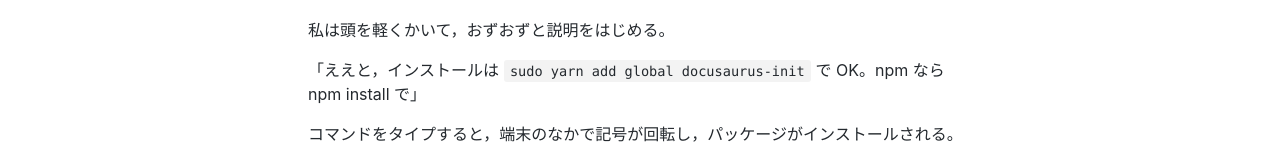
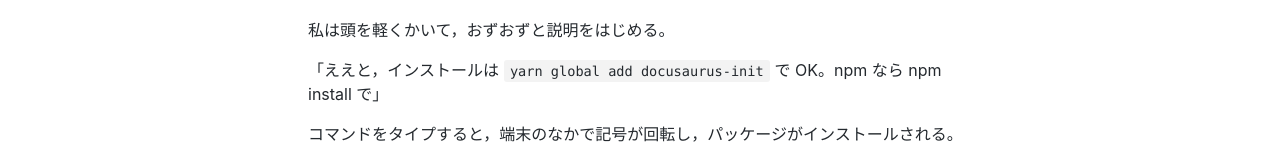
Before and after one commit to jamcha-aa/Docusaurus-Guide, a plain HTML site: page docs/02.html in a window 1280 px wide. Shown: the part 416-566 px from the top of the page. Drawn offline with nearby package versions, Linux system fonts and the light colour scheme; a script that the page names is missing.

Commit message:
Deploy website
Deploy website version based on 05fe4b95a175442cde861414def5272e7d168395

```diff
--- a/docs/02.html
+++ b/docs/02.html
@@ -36,7 +36,7 @@
 <p>「誰に許可を求めているんですか？」ThinkPad が問う。「構わん」早速 EeePC の助けが入った。これからこんな様子で進めていくことになるのだろうか。</p>
 <p>EeePC は私を支えるベテランアシスタントだ。<a href="https://jamcha-aa.github.io/EeePC/">『 EeePC と Emacs と○○と』</a>で復活して以来，スペックの低さを経験で補っている。一方の ThinkPad は<a href="https://jamcha-aa.github.io/Emacs-tutorial/">『 Emacs のチュートリアルをプレイ。』</a>で加わった，もう一台のアシスタントだ。EeePC ほどの経験はないが，あまりある性能でそれを補っている。</p>
 <p>私は頭を軽くかいて，おずおずと説明をはじめる。</p>
-<p>「ええと，インストールは <code>sudo yarn add global docusaurus-init</code> で OK。npm なら npm install で」</p>
+<p>「ええと，インストールは <code>yarn global add docusaurus-init</code> で OK。npm なら npm install で」</p>
 <p>コマンドをタイプすると，端末のなかで記号が回転し，パッケージがインストールされる。</p>
 <p>「今回は GitHub でドキュメントを公開する予定だから，GitHub のリポジトリを作っておきます」</p>
 <p>私は慣れた手つきで GitHub のリポジトリを作成し，ThinkPad の中に clone した。</p>
```
